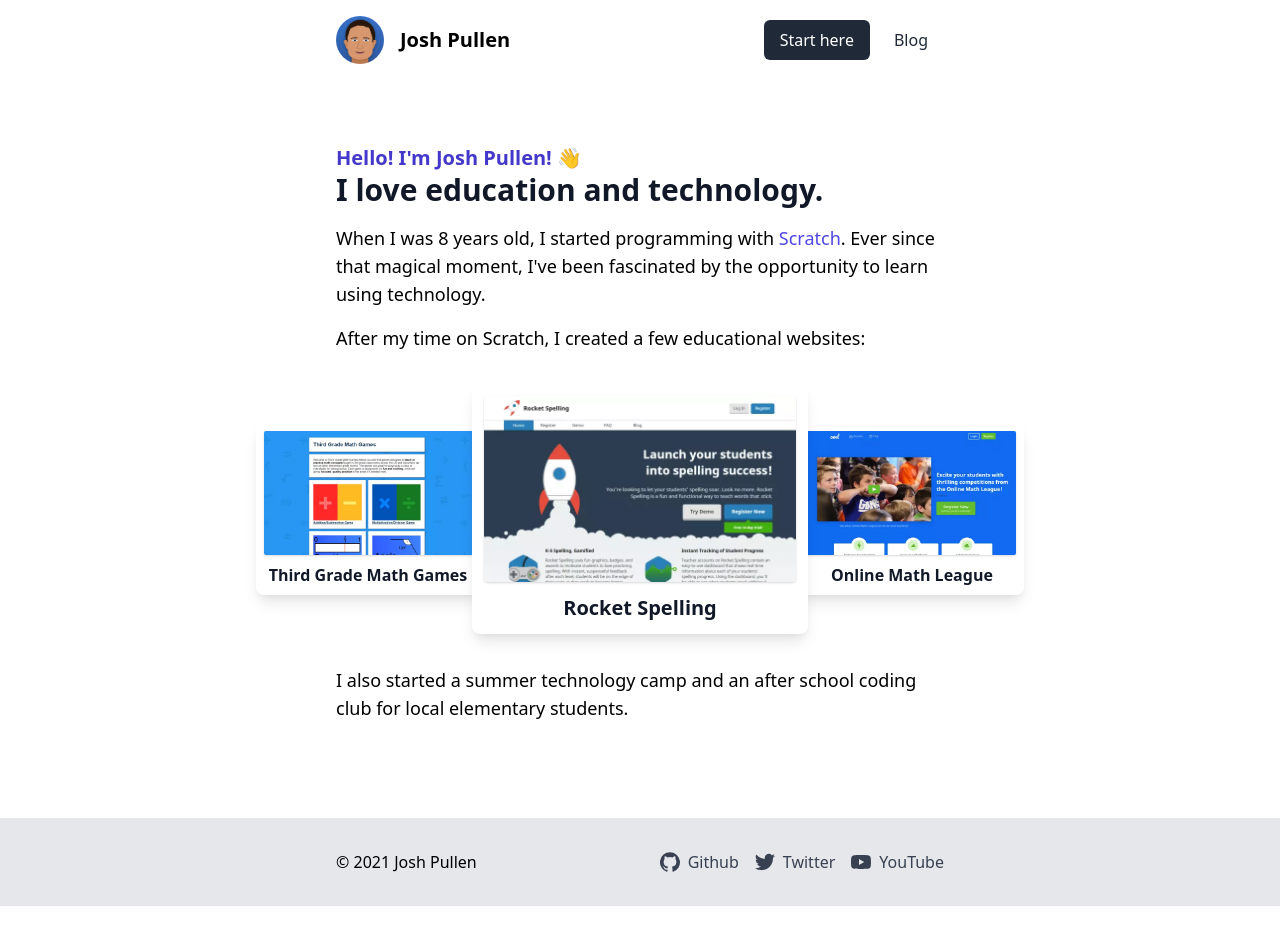
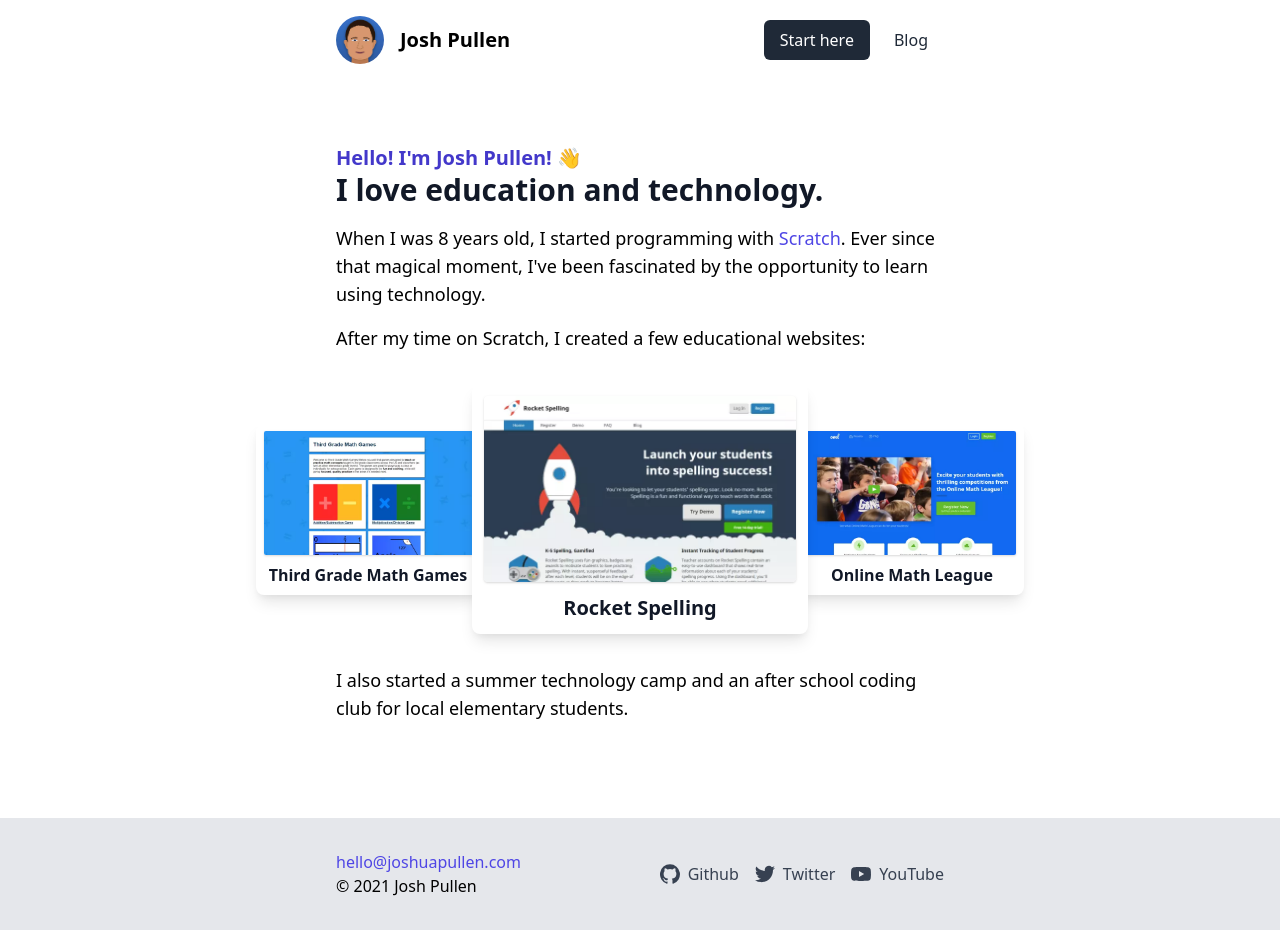
Before and after one commit to PullJosh/joshuapullen.com, a Next.js app: page / in a window 1280 px wide. Before the commit the page ends 906 px from the top, so only its background shows below. Built offline with nearby package versions, Linux system fonts and the light colour scheme.

Commit message:
List email address

```diff
--- a/components/Layout.js
+++ b/components/Layout.js
@@ -62,7 +62,15 @@ export default function Layout({ children, activeTab }) {
       <footer className="py-8 mt-auto bg-gray-200 select-none">
         <div className="max-w-2xl px-8 mx-auto">
           <div className="flex">
-            <span>© {new Date().getFullYear()} Josh Pullen</span>
+            <div>
+              <a
+                className="block text-indigo-600 hover:underline"
+                href="mailto:hello@joshuapullen.com"
+              >
+                hello@joshuapullen.com
+              </a>
+              <div>© {new Date().getFullYear()} Josh Pullen</div>
+            </div>
             <div className="flex flex-col ml-auto sm:flex-row">
               <a
                 className="flex items-center ml-4 text-gray-700 hover:text-indigo-700"
```
